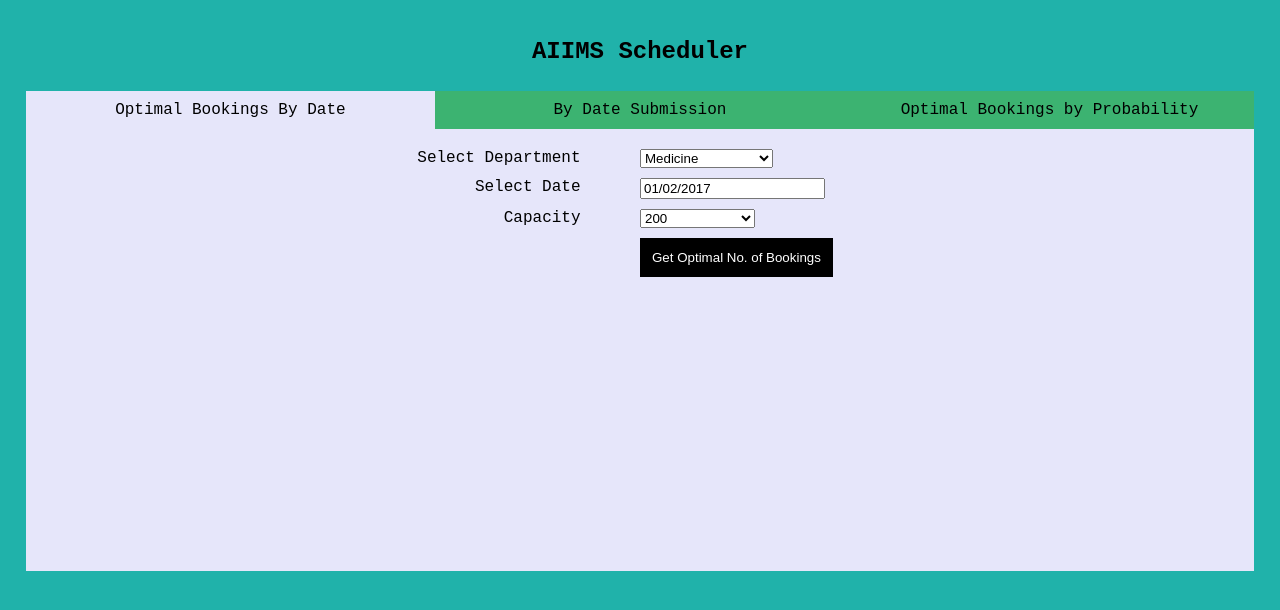
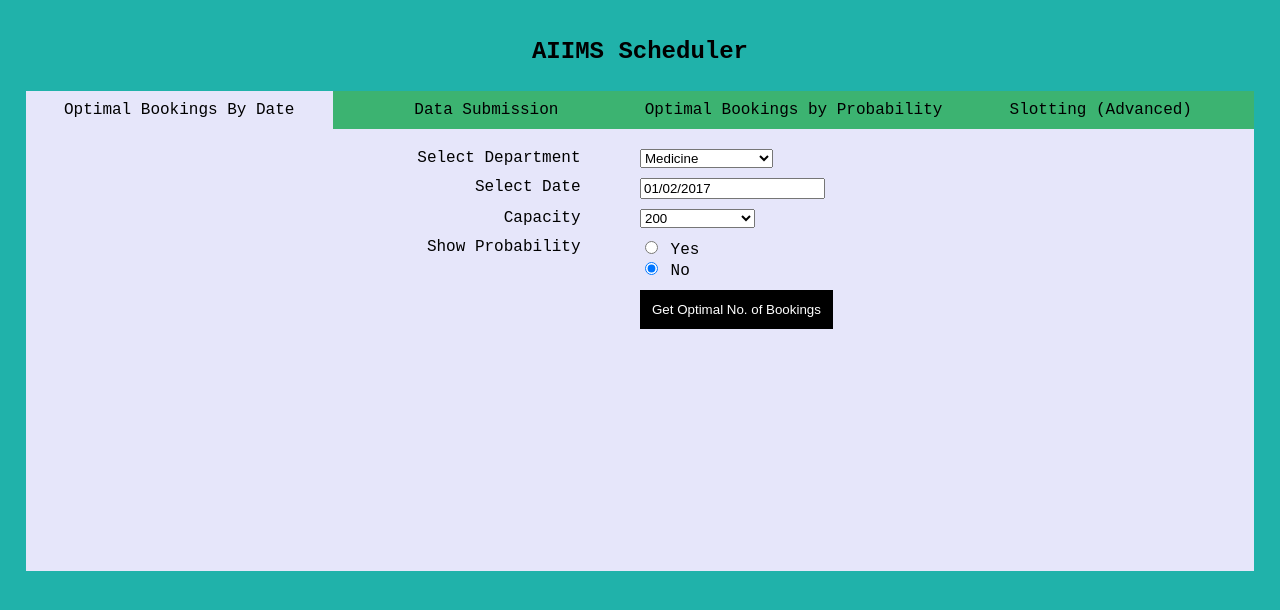
Before and after one commit to darth-mycol/slot-wiz, a Flask app: page / in a window 1280 px wide. Shown: the top 610 px of the page. Run offline with Flask 2, Linux system fonts and the light colour scheme; some libraries are stand-ins or nearby versions.

Commit message:
major changes - added forth tab, made the radio button option requested, so on

```diff
--- a/data_interaction_module_slotting.py
+++ b/data_interaction_module_slotting.py
@@ -1,3 +1,5 @@
+import inspect
+import os
 import time
 from os import walk
 
@@ -12,7 +14,7 @@
 SLOT_COLUMN_NAME = 'slot'
 NUMBER_OF_SLOTS = 'number_of_slots'
 ALLOWED_SLOT_TYPES = [24, 12, 3, 2, 1]
-PROCESSED_RESULTS = "processed_Results/"
+PROCESSED_RESULTS = "/processed_Results/"
 
 # Dynamic
 data_frame_dictionary = {}
@@ -60,7 +62,7 @@
 def initialize():
     start_time = time.time()
 
-    path = PROCESSED_RESULTS
+    path = os.path.dirname(os.path.abspath(inspect.getfile(inspect.currentframe()))) + PROCESSED_RESULTS
     file_name_list = []
     for (d_path, d_names, f_names) in walk(path):
         file_name_list.extend(f_names)
--- a/templates/index.html
+++ b/templates/index.html
@@ -21,7 +21,7 @@
         }
         .tab {
             float: left;
-            width: 33.33%;
+            width: 25%;
             text-align: center;
             padding: 10px 0;
             cursor: pointer;
@@ -79,6 +79,9 @@
         }
 
 
+
+
+
     </style>
     <link rel="stylesheet" href="https://code.jquery.com/ui/1.12.1/themes/base/jquery-ui.css">
     <script src="https://code.jquery.com/jquery-1.12.4.js"></script>
@@ -94,10 +97,13 @@
             <span>Optimal Bookings By Date</span>
         </div>
         <div id="tab2" class="tab">
-            <span>By Date Submission</span>
+            <span>Data Submission</span>
         </div>
         <div id="tab3" class="tab">
             <span>Optimal Bookings by Probability</span>
+        </div>
+        <div id="tab4" class="tab">
+            <span>Slotting (Advanced)</span>
         </div>
         <div class="clear"></div>
     </div>
@@ -141,6 +147,16 @@
             </div>
             <div class="field">
                 <div class="label">
+                    <div>Show Probability</div>
+                </div>
+                <div class="value">
+                    <input type="radio" name="show_probability" value="true"> Yes
+                    <br>
+                    <input type="radio" name="show_probability" value="false" checked> No
+                </div>
+            </div>
+            <div class="field">
+                <div class="label">
                     <div>&nbsp;</div>
                 </div>
                 <div class="value">
@@ -151,15 +167,17 @@
             <div id="resultform1" class="hide">
                 <div class="field">
                     <div class="label">
-                        <div>Optimal No. of Bookings</div>
+                        <div>Optimal No. of Bookings :</div>
                     </div>
                     <div class="value">
                         <span id="noofbookings"></span>
                     </div>
                 </div>
+            </div>
+            <div id="resultform1_second" class="hide">
                 <div class="field">
                     <div class="label">
-                        <div>Probability of staying in the +10% and -5% range</div>
+                        <div>Probability of staying in the +10% and -5% range :</div>
                     </div>
                     <div class="value">
                         <span id="probability"></span>
@@ -237,6 +255,16 @@
             </div>
             <div class="field">
                 <div class="label">
+                    <div>Show Probability</div>
+                </div>
+                <div class="value">
+                    <input type="radio" name="show_probability_tab3" value="true"> Yes
+                    <br>
+                    <input type="radio" name="show_probability_tab3" value="false" checked> No
+                </div>
+            </div>
+            <div class="field">
+                <div class="label">
                     <div>&nbsp;</div>
                 </div>
                 <div class="value">
@@ -247,18 +275,90 @@
             <div id="resultform3" class="hide">
                 <div class="field">
                     <div class="label">
-                        <div>Optimal No. of Bookings</div>
+                        <div>Optimal No. of Bookings :</div>
                     </div>
                     <div class="value">
                         <span id="form3noofbookings"></span>
                     </div>
                 </div>
+            </div>
+            <div id="resultform3_second" class="hide">
                 <div class="field">
                     <div class="label">
-                        <div>Probability of staying in the +10% and -5% range</div>
+                        <div>Probability of staying in the +10% and -5% range :</div>
                     </div>
                     <div class="value">
                         <span id="form3probability"></span>
+                    </div>
+                </div>
+            </div>
+            <div class="clear"></div>
+        </div>
+        <div id="tab-container4" class="tab-container hide">
+            <div class="field">
+                <div class="label">
+                    <div>Probability of Show :</div>
+                </div>
+                <div class="value">
+                    <input type="text" id="form4prob" value="0.5"/>
+                </div>
+            </div>
+            <div class="field">
+                <div class="label">
+                    <div>Wait Time Cost :</div>
+                </div>
+                <div class="value">
+                    <input type="text" id="form4waittimeconstant" value="1" typeof="float"/>
+                </div>
+            </div>
+            <div class="field">
+                <div class="label">
+                    <div>Over Time Cost :</div>
+                </div>
+                <div class="value">
+                    <input type="text" id="form4overtimeconstant" value="1" typeof="float"/>
+                </div>
+            </div>
+            <div class="field">
+                <div class="label">
+                    <div>Impact of Over Time :</div>
+                </div>
+                <div class="value">
+                    <input type="text" id="form4overtimepower" value="2" typeof="float"/>
+                </div>
+            </div>
+            <div class="field">
+                <div class="label">
+                    <div>Total Capacity :</div>
+                </div>
+                <div class="value">
+                    <input type="text" id="form4capacity" value="200"/>
+                </div>
+            </div>
+            <div class="field">
+                <div class="label">
+                    <div>&nbsp;</div>
+                </div>
+                <div class="value">
+                    <input class="button" id="form4submit" type="button" value="Lookup Optimal No. of Bookings"/>
+                </div>
+            </div>
+
+            <div id="resultform4" class="hide">
+                <div class="field">
+                    <div class="label">
+                        <div>Schedule</div>
+                    </div>
+                    <div class="value">
+                        <span id="form4schedule"></span>
+                    </div>
+                </div>
+                <div class="field">
+                    <div class="label">
+                        <div>Estimated Payoff :</div>
+                    </div>
+                    <div class="value">
+                        <span id="form4payoff"></span>
                     </div>
                 </div>
             </div>
@@ -281,6 +381,9 @@
                 } else if($(this).attr('id') == 'tab3') {
                     $('#tab3').addClass('selected');
                     $('#tab-container3').removeClass('hide');
+                } else if($(this).attr('id') == 'tab4') {
+                    $('#tab4').addClass('selected');
+                    $('#tab-container4').removeClass('hide');
                 }
             }
     );
@@ -294,6 +397,11 @@
     $("#form1submit").click(
             function () {
                 $('#resultform1').removeClass('hide');
+                if ($('input[name="show_probability"]:checked').val() == "true") {
+                    $('#resultform1_second').removeClass('hide');
+                } else {
+                    $('#resultform1_second').addClass('hide');
+                }
                 $('#probability').html('Loading Result');
                 $('#noofbookings').html('Loading Result');
                 $.ajax({
@@ -347,6 +455,11 @@
     $("#form3submit").click(
             function () {
                 $('#resultform3').removeClass('hide');
+                if ($('input[name="show_probability_tab3"]:checked').val() == "true") {
+                    $('#resultform3_second').removeClass('hide');
+                } else {
+                    $('#resultform3_second').addClass('hide');
+                }
                 $('#form3probability').html('Loading Result');
                 $('#form3noofbookings').html('Loading Result');
                 $.ajax({
@@ -368,12 +481,39 @@
                 })
             }
     );
+    $("#form4submit").click(
+            function () {
+                $('#resultform4').removeClass('hide');
+                $('#form4payoff').html('Loading Result');
+                $('#form4schedule').html('Loading Result');
+                $.ajax({
+                    url: "/_lookup_optimal_slotting_schedule",
+                    context: document.body,
+                    method: "GET",
+                    data: {probability: $('#form4prob').val(),total_capacity: $('#form4capacity').val(),
+                    wait_time_constant: $('#form4waittimeconstant').val(), over_time_constant: $('#form4overtimeconstant').val(),
+                    over_time_power: $('#form4overtimepower').val()}
+                }).done(function(data) {
+                    if (data.success == "false") {
+                        $('#form4payoff').html('Internal Error');
+                        $('#form4schedule').html('Internal Error');
+                    } else {
+                        $('#form4payoff').html(data.prob_range);
+                        $('#form4schedule').html(data.result);
+                    }
+                })  .fail(function() {
+                    $('#form4payoff').html('Error');
+                    $('#form4schedule').html('Error');
+                })
+            }
+    );
     function  resetResultForm1() {
         $('#resultform1').addClass('hide');
     }
 
 
 
+
 </script>
 </body>
 </html>
```
Also changed, not shown: base_for_web_app.py (+47 -2 lines).
